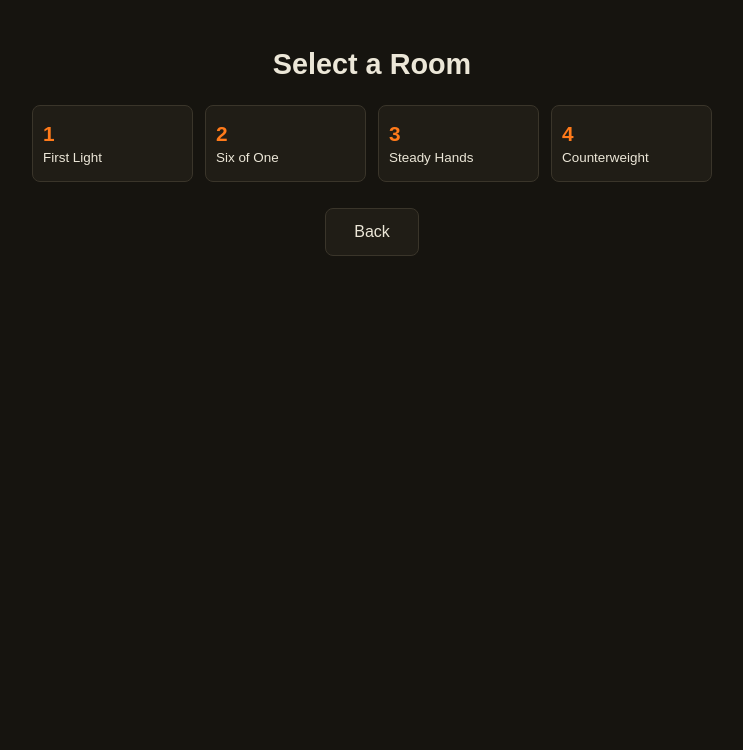
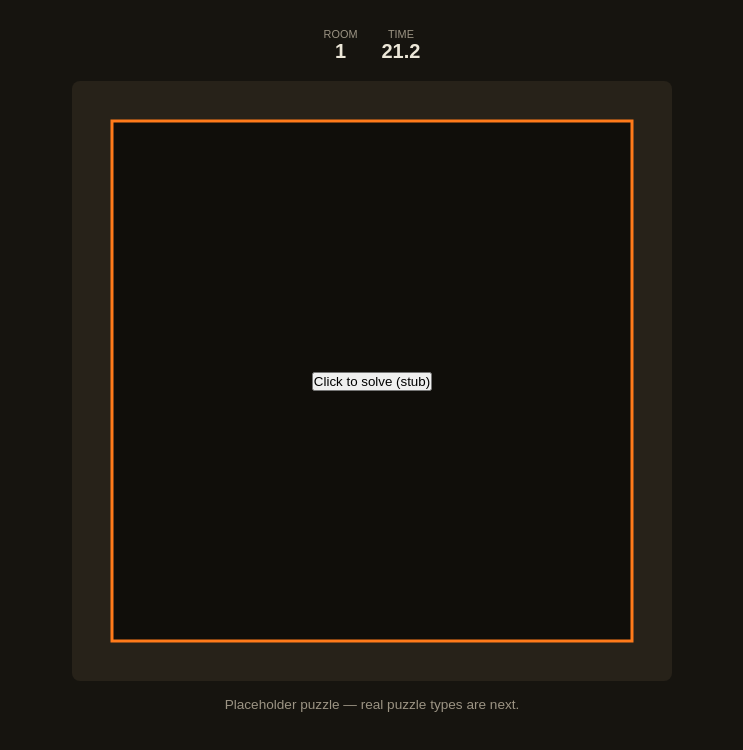
Before and after one commit to toibawani/Shrinking-Room, a plain HTML site: page index.html in a window 1280 px wide. Both pictures are taken after a click on the button "Play". Shown: the whole page, without its empty margins (268-1011 px from the left). Drawn offline with Linux system fonts and the light colour scheme.

Commit message:
Get the shrinking room mechanic working
Canvas draws the room, walls close in on a timer, stub puzzle for now so I can test the core loop before building real puzzles.

```diff
--- a/game.js
+++ b/game.js
@@ -1,11 +1,22 @@
 // game.js
-// Screen navigation skeleton. Gameplay loop lands in the next commit.
+// Core loop: screen navigation plus the shrinking-room timer/canvas mechanic.
+// Puzzle content is still a stub here — real puzzle types land next.
 
 const GameState = {
   baseScreen: 'screen-menu',
+  currentLevelIndex: 0,
+  elapsed: 0,
+  currentNotch: 0,
+  displayedRoomSize: 520,
+  targetRoomSize: 520,
+  isWarning: false,
+  isPlaying: false,
+  lastTimestamp: 0,
 };
 
 function $(id) { return document.getElementById(id); }
+function formatTime(s) { return Math.max(0, s).toFixed(1); }
+function getCurrentLevelData() { return LEVELS[GameState.currentLevelIndex]; }
 
 function switchBaseScreen(id) {
   document.querySelectorAll('.screen').forEach(s => s.classList.remove('active'));
@@ -16,28 +27,113 @@ function switchBaseScreen(id) {
 function renderLevelGrid() {
   const grid = $('level-grid');
   grid.innerHTML = '';
-  LEVELS.forEach((level) => {
+  LEVELS.forEach((level, i) => {
     const card = document.createElement('button');
     card.className = 'level-card';
-    card.innerHTML = `
-      <span class="level-num">${level.id}</span>
-      <span class="level-name">${level.name}</span>
-    `;
+    card.innerHTML = `<span class="level-num">${level.id}</span><span class="level-name">${level.name}</span>`;
+    card.addEventListener('click', () => startLevel(i));
     grid.appendChild(card);
   });
 }
 
 function bindEvents() {
-  $('btn-play').addEventListener('click', () => switchBaseScreen('screen-level-select'));
+  $('btn-play').addEventListener('click', () => startLevel(0));
   $('btn-level-select').addEventListener('click', () => { renderLevelGrid(); switchBaseScreen('screen-level-select'); });
   $('btn-settings').addEventListener('click', () => switchBaseScreen('screen-settings'));
   $('btn-back-from-levels').addEventListener('click', () => switchBaseScreen('screen-menu'));
   $('btn-back-from-settings').addEventListener('click', () => switchBaseScreen('screen-menu'));
 }
 
+function startLevel(index) {
+  GameState.currentLevelIndex = index;
+  GameState.elapsed = 0;
+  GameState.currentNotch = 0;
+  const level = getCurrentLevelData();
+  GameState.displayedRoomSize = level.initialRoomSize;
+  GameState.targetRoomSize = level.initialRoomSize;
+  $('hud-level').textContent = level.id;
+  switchBaseScreen('screen-game');
+  GameState.isPlaying = true;
+
+  // Temporary stub puzzle: click the room to "solve" it. Replaced by real
+  // puzzle types in the next few commits.
+  const layer = $('puzzle-layer');
+  layer.innerHTML = '<button id="stub-solve-btn">Click to solve (stub)</button>';
+  $('stub-solve-btn').addEventListener('click', () => { GameState.isPlaying = false; alert('Room cleared (stub)'); });
+}
+
+function triggerWallShrink(notchIndex, level) {
+  const shrinkPerNotch = (level.initialRoomSize - level.crushRoomSize) / level.shrinkNotches;
+  GameState.targetRoomSize = Math.max(level.crushRoomSize, level.initialRoomSize - shrinkPerNotch * notchIndex);
+}
+
+function updateGameplay(dt) {
+  GameState.elapsed += dt;
+  const level = getCurrentLevelData();
+  const timeRemaining = level.timeLimit - GameState.elapsed;
+  $('hud-timer').textContent = formatTime(timeRemaining);
+  $('hud-timer').classList.toggle('critical', timeRemaining <= 5);
+
+  if (timeRemaining <= 0) {
+    GameState.isPlaying = false;
+    alert('Crushed!');
+    switchBaseScreen('screen-menu');
+    return;
+  }
+
+  const notchInterval = level.timeLimit / level.shrinkNotches;
+  const notchesElapsed = Math.floor(GameState.elapsed / notchInterval);
+  if (notchesElapsed > GameState.currentNotch) {
+    GameState.currentNotch = notchesElapsed;
+    triggerWallShrink(notchesElapsed, level);
+  }
+}
+
+function positionPuzzleLayer() {
+  const layer = $('puzzle-layer');
+  const size = GameState.displayedRoomSize;
+  const inset = (600 - size) / 2;
+  layer.style.left = inset + 'px';
+  layer.style.top = inset + 'px';
+  layer.style.width = size + 'px';
+  layer.style.height = size + 'px';
+}
+
+function renderCanvas() {
+  const canvas = $('game-canvas');
+  const ctx = canvas.getContext('2d');
+  const W = canvas.width, H = canvas.height;
+  ctx.clearRect(0, 0, W, H);
+  ctx.fillStyle = '#272219';
+  ctx.fillRect(0, 0, W, H);
+
+  const size = GameState.displayedRoomSize;
+  const inset = (W - size) / 2;
+  ctx.fillStyle = '#100e0a';
+  ctx.fillRect(inset, inset, size, size);
+  ctx.strokeStyle = '#ff7a1a';
+  ctx.lineWidth = 3;
+  ctx.strokeRect(inset, inset, size, size);
+}
+
+function gameLoopTick(timestamp) {
+  if (!GameState.lastTimestamp) GameState.lastTimestamp = timestamp;
+  let dt = (timestamp - GameState.lastTimestamp) / 1000;
+  GameState.lastTimestamp = timestamp;
+  dt = Math.min(dt, 0.1);
+
+  if (GameState.isPlaying) updateGameplay(dt);
+  GameState.displayedRoomSize += (GameState.targetRoomSize - GameState.displayedRoomSize) * Math.min(1, dt * 6);
+  positionPuzzleLayer();
+  renderCanvas();
+
+  requestAnimationFrame(gameLoopTick);
+}
+
 function initGame() {
   renderLevelGrid();
   bindEvents();
+  requestAnimationFrame(gameLoopTick);
 }
 
 document.addEventListener('DOMContentLoaded', initGame);
--- a/index.html
+++ b/index.html
@@ -35,6 +35,21 @@
     <button class="btn btn-secondary" id="btn-back-from-settings">Back</button>
   </section>
 
+  <!-- GAME SCREEN -->
+  <section id="screen-game" class="screen">
+    <div id="hud">
+      <div class="hud-item"><span class="hud-label">Room</span><span class="hud-value" id="hud-level">1</span></div>
+      <div class="hud-item"><span class="hud-label">Time</span><span class="hud-value" id="hud-timer">00.0</span></div>
+    </div>
+
+    <div class="stage-frame" id="stage-frame">
+      <canvas id="game-canvas" width="600" height="600"></canvas>
+      <div id="puzzle-layer"></div>
+    </div>
+
+    <p class="stage-hint" id="stage-hint">Placeholder puzzle — real puzzle types are next.</p>
+  </section>
+
 </div>
 
 <script src="levels.js"></script>
--- a/style.css
+++ b/style.css
@@ -41,3 +41,15 @@ body {
 .level-card { background: var(--bg-panel); border: 1px solid var(--steel-border); border-radius: var(--radius-md); padding: 16px 10px; display: flex; flex-direction: column; gap: 4px; cursor: pointer; color: var(--text-chalk); }
 .level-num { font-size: 1.3rem; font-weight: 700; color: var(--accent); }
 .level-name { font-size: 0.84rem; }
+
+/* ---------------- HUD & stage ---------------- */
+#hud { width: 100%; display: flex; align-items: center; justify-content: center; gap: 24px; margin-bottom: 18px; }
+.hud-item { display: flex; flex-direction: column; align-items: center; }
+.hud-label { font-size: 0.68rem; color: var(--text-dim); text-transform: uppercase; }
+.hud-value { font-size: 1.25rem; font-weight: 600; }
+#hud-timer.critical { color: #d1453f; }
+
+.stage-frame { width: 600px; height: 600px; margin: 0 auto; position: relative; }
+#game-canvas { position: absolute; top: 0; left: 0; width: 100%; height: 100%; border-radius: var(--radius-md); }
+#puzzle-layer { position: absolute; display: flex; align-items: center; justify-content: center; }
+.stage-hint { margin-top: 16px; color: var(--text-dim); font-size: 0.85rem; }
```
